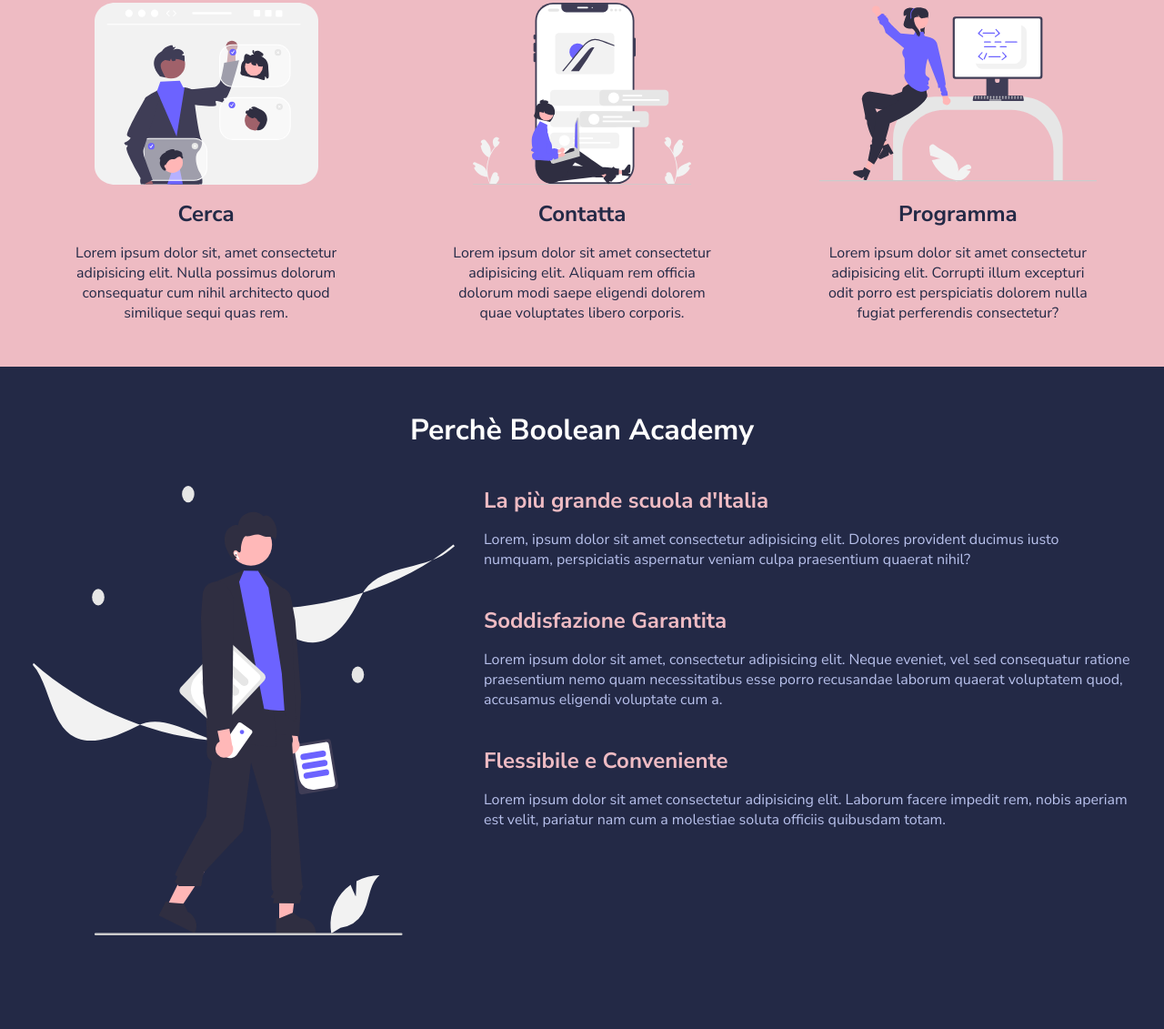
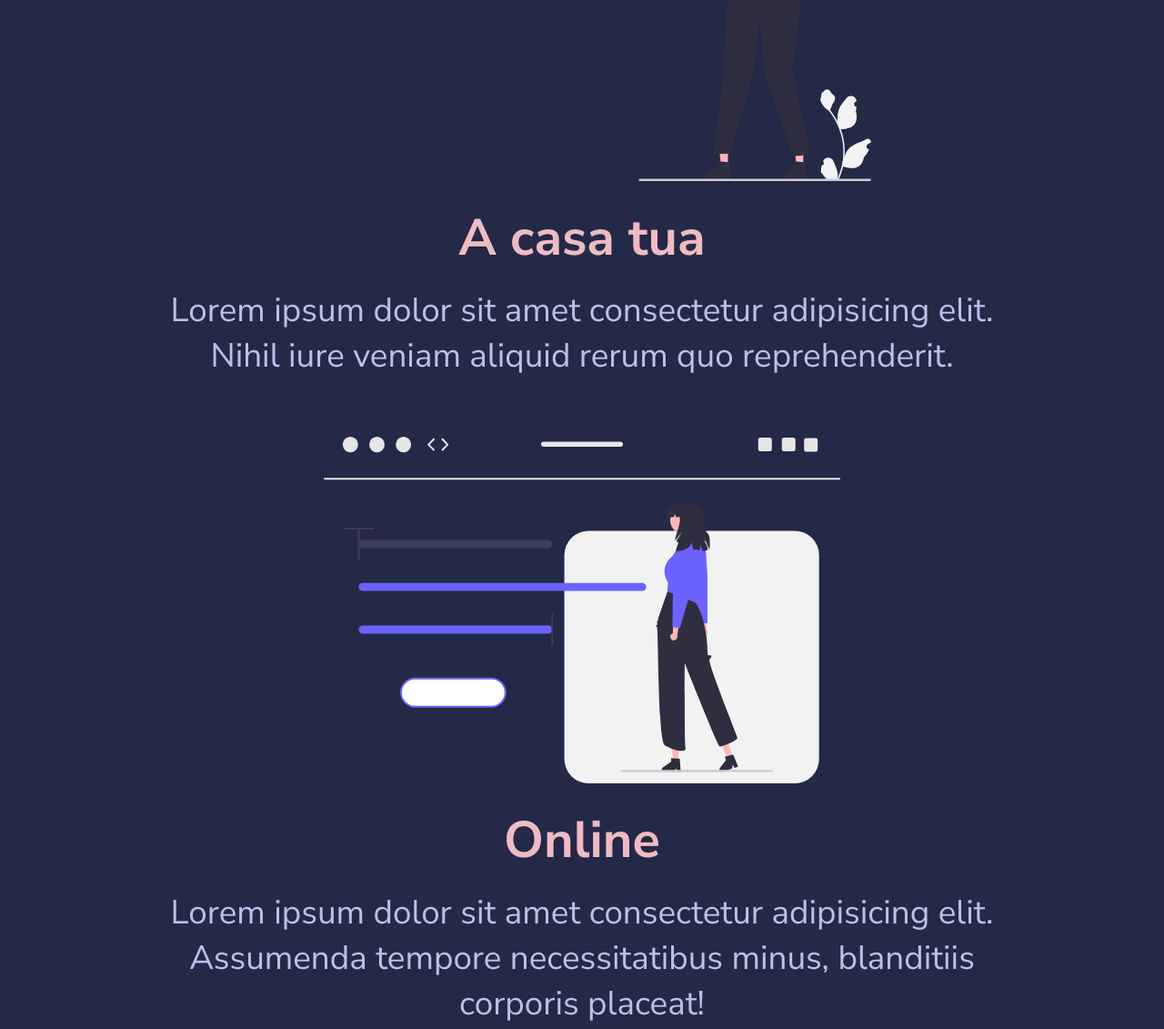
Before and after one commit to Alecaring/html-css-resp-wannabe, a plain HTML site: page EX2-repsonsive-wannabe-starter/index.html in a window 1280 px wide. Shown: the part 739-1870 px from the top of the page at 91% size. Before the commit the page ends 1815 px from the top, so only its background shows below. Drawn offline with Linux system fonts and the light colour scheme.

Commit message:
feat: responsive mobile (min-width 480px)

```diff
--- a/EX2-repsonsive-wannabe-starter/css/style.css
+++ b/EX2-repsonsive-wannabe-starter/css/style.css
@@ -145,3 +145,63 @@ img {
         justify-content: center;
     }
 }
+@media screen and (min-width: 480px) {
+    .row {
+        width: 100%;
+        flex-direction: column;
+        align-items: center;
+        justify-content: center;
+    }
+    h1 {
+        font-size: 6rem;
+    }
+    h2 {
+        font-size: 5rem;
+        margin-top: 4vh;
+        margin-bottom: 3vh;
+    }
+    h3.title {
+        font-size: 3.5rem;
+        margin-bottom: 2vh;
+    }
+    p.text {
+        font-size: 2.3rem;
+        margin-bottom: 5vh;
+    }
+    .lessons .col {
+        width: 100%;
+    }
+    .lessons .col img {
+        height: 100%;
+        margin-bottom: 3vh;
+        margin-top: 3vh;
+
+    }
+    .steps .col {
+        width: 100%;
+    }
+    .steps .col img {
+        height: 100%;
+        margin-bottom: 1rem;
+        margin-top: 2rem;
+    }
+    .why-us .col-left {
+        width: 100%;
+        margin-bottom: 2vh;
+    }
+    .why-us .col-right {
+        width: 100%;
+    }
+    .why-us ul {
+        text-align: start;
+        margin: 5vh;
+    }
+    ul h3 {
+        font-size: 4rem;
+        margin-bottom: 2vh;
+    }
+    ul p {
+        font-size: 1.5rem;
+        margin-bottom: 4vh;
+    }
+}
```
